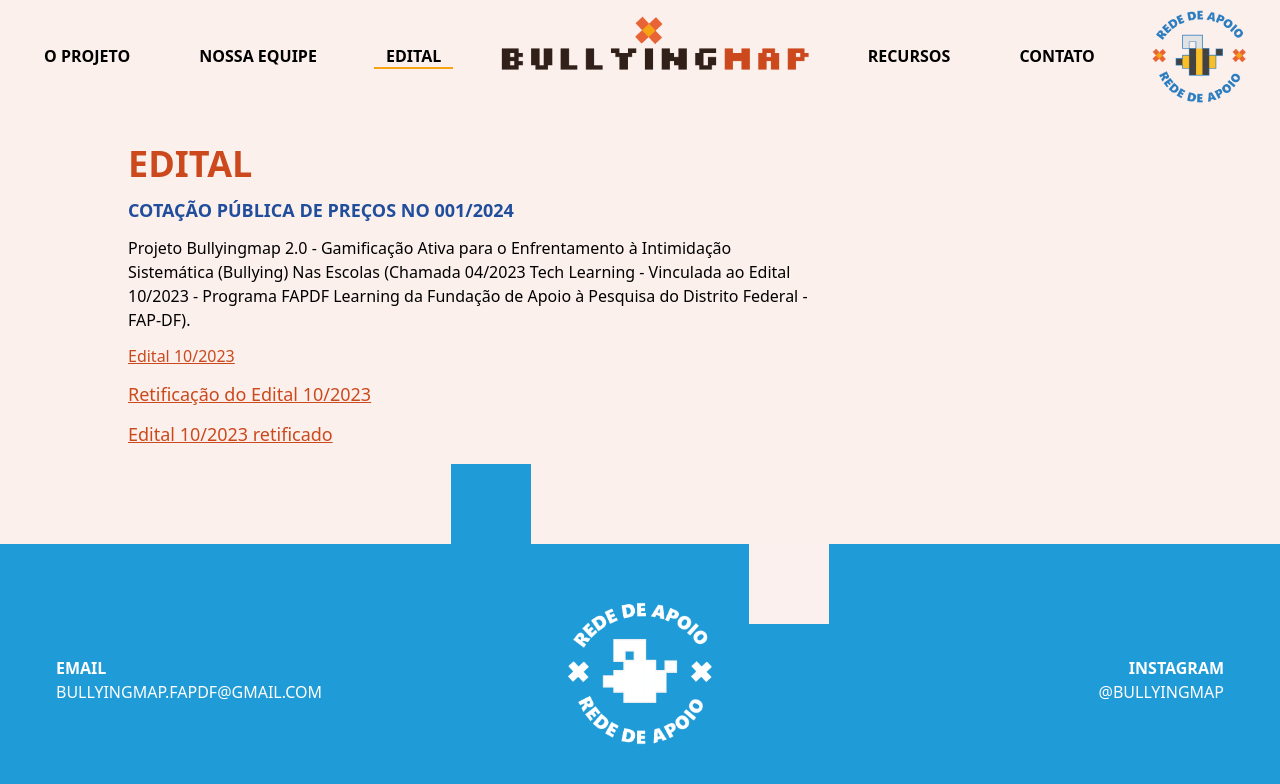
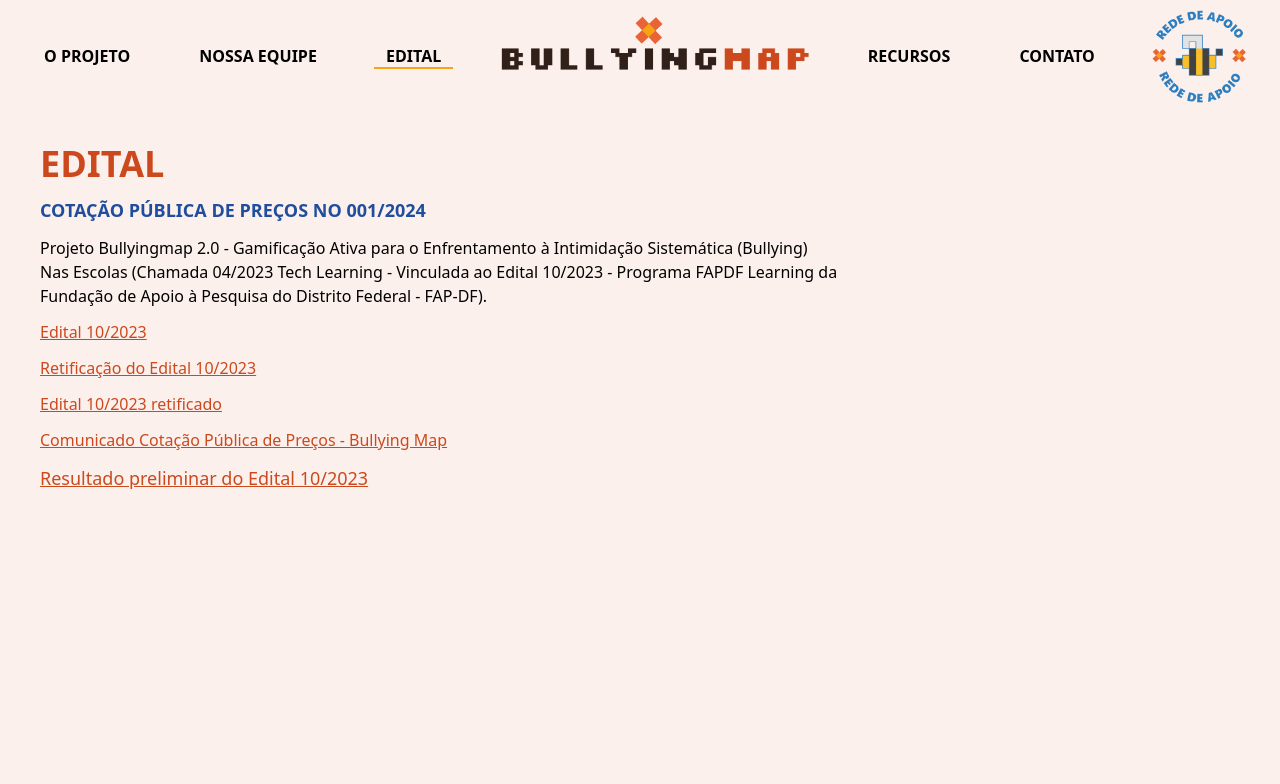
Before and after one commit to MariaCHelena/BullyingMap-Site, a React (Vite) app: page /BullyingMap-Site/edital/cotacao-publica-precos-No-001/2024 in a window 1280 px wide. Shown: the top 784 px of the page. Built offline with nearby package versions, Linux system fonts and the light colour scheme.

Commit message:
style: Corrigindo posição da Árvore

```diff
--- a/src/features/edital/pages/index.tsx
+++ b/src/features/edital/pages/index.tsx
@@ -1,13 +1,18 @@
+import arvore from '../images/arvore.png'
+
 const EditalPage = () => {
-    return<div className="flex flex-col items-center h-auto gap-16 my-10 w-full px-16">
-        <div className='flex flex-col justify-start gap-3 px-16'>
+    return<div className="relative flex flex-col items-center h-screen gap-16 my-10 w-full 2xl:px-36">
+        <div className='flex flex-col justify-start gap-3 px-10'>
             <h1 className=" text-laranja text-4xl font-extrabold">EDITAL</h1>
             <h2 className="text-azul text-lg font-bold">COTAÇÃO PÚBLICA DE PREÇOS NO 001/2024</h2>
             <p className="text-preto font-medium text-start lg:w-8/12">Projeto Bullyingmap 2.0 - Gamificação Ativa para o Enfrentamento à Intimidação Sistemática (Bullying) Nas Escolas (Chamada 04/2023 Tech Learning - Vinculada ao Edital 10/2023 - Programa FAPDF Learning da Fundação de Apoio à Pesquisa do Distrito Federal - FAP-DF).</p>
             <a className="text-laranja font-medium underline" href="https://bullyingmap.com/wp-content/uploads/2024/08/Edital-Cotacao-precos-bullying-map-final.pdf" target="__blank">Edital 10/2023</a>
-            <a className="text-laranja text-lg font-medium underline" href="https://bullyingmap.com/wp-content/uploads/2024/09/RETIFICACAO-DA-COTACAO-PUBLICA-DE-PRECOS-BULLYING-MAP.pdf" target="__blank">Retificação do Edital 10/2023</a>
-            <a className="text-laranja text-lg font-medium underline" href="https://bullyingmap.com/wp-content/uploads/2024/09/Edital-Cotacao-precos-bullying-map-RETIFICADO.pdf" target="__blank">Edital 10/2023 retificado</a>
+            <a className="text-laranja font-medium underline" href="https://bullyingmap.com/wp-content/uploads/2024/09/RETIFICACAO-DA-COTACAO-PUBLICA-DE-PRECOS-BULLYING-MAP.pdf" target="__blank">Retificação do Edital 10/2023</a>
+            <a className="text-laranja font-medium underline" href="https://bullyingmap.com/wp-content/uploads/2024/09/Edital-Cotacao-precos-bullying-map-RETIFICADO.pdf" target="__blank">Edital 10/2023 retificado</a>
+            <a className="text-laranja font-medium underline" href="https://bullyingmap.com/wp-content/uploads/2024/09/COMUNICADO-COTACAO-PUBLICA-DE-PRECOS-BULLYING-MAP.pdf" target="__blank">Comunicado Cotação Pública de Preços - Bullying Map</a>
+            <a className="text-laranja text-lg font-medium underline" href="https://bullyingmap.com/wp-content/uploads/2024/09/RESULTADO-PRELIMINAR-COTACAO-PUBLICA-BULLYING-MAP.pdf" target="__blank">Resultado preliminar do Edital 10/2023</a>
         </div>
+        <img className='absolute top-[90%] left-[63%] w-36 sm:w-48 sm:top-[85.5%] md:top-[91%] md:left-[67%] ' src={arvore} alt="Arvore" />
     </div>
 }
 
--- a/src/shared/components/footer/index.tsx
+++ b/src/shared/components/footer/index.tsx
@@ -1,4 +1,5 @@
 import logo from "@/assets/Bullying Map_Wireframe_Sobre_v5-03.png"
+// import arvore from '../../../features/edital/images/arvore.png'
 
 export default function Footer() {
   return (
@@ -20,6 +21,7 @@
           <span className="font-bold text-white">INSTAGRAM</span>
           <span className="text-white">@BULLYINGMAP</span>
         </div>
+      {/* <img className='absolute -top-[8.5rem] left-[60%] w-1/3' src={arvore} alt="Arvore" /> */}
     </footer>
   )
 }
```
Lines whose indentation alone changed are shown as unchanged.
